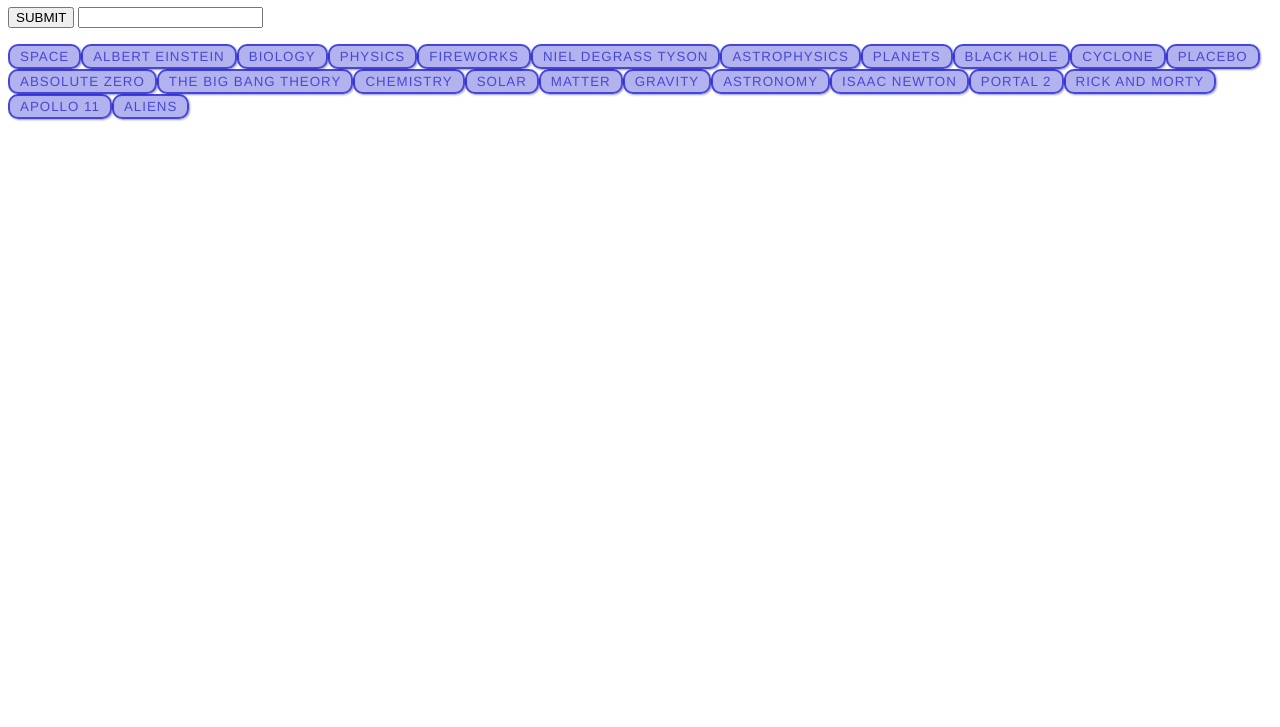
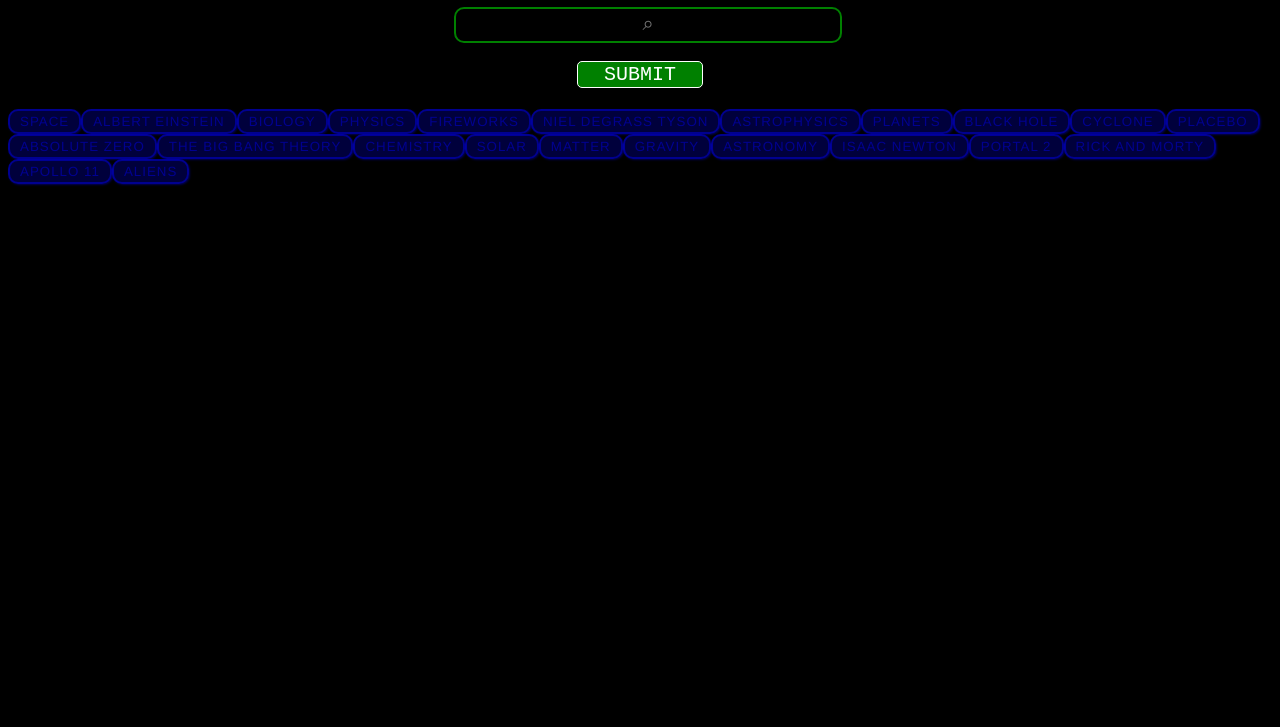
Before and after one commit to eosamdade/giphyGenerator, a plain HTML site: page index.html in a window 1280 px wide. Shown: the part 73-800 px from the top of the page. Drawn offline with nearby package versions, Linux system fonts and the light colour scheme.

Commit message:
continue to work on css for design

```diff
--- a/css/style.css
+++ b/css/style.css
@@ -1,12 +1,62 @@
+
+body {
+    background-color:black;
+}
+
+#title {
+    color:white;
+    text-align: center;
+}
+
+.search {
+    /* background-color: red; */
+    width: 100%;
+}
+
+.giphySearch {
+    width: 30%;
+    position: relative;
+    left:25%;
+    border: 2px solid green;
+    height: 30px;
+    border-radius: 10px;
+    background-color: black;
+    text-align: center;
+    font-size: 20px;
+    color: white;
+    font-family: 'Courier New', Courier, monospace;
+
+}
+
+.submit {
+    position: relative;
+    top: 50px;
+    position: relative;
+    left:45%;
+    width: 10%;
+    color:white;
+    font-family: 'Courier New', Courier, monospace;
+    font-size: 20px;
+    background-color: green;
+    border: 1px solid white;
+    border-radius: 5px;
+}
+
+.giphyButton {
+    position: relative;
+    top: 50px;
+    background-color: black;
+}
 
 .giphscontainer{
-
     background-color:black;
     display: flex;
     flex-flow: row wrap;
     justify-content: space-evenly;
     margin: 10px;
-    transform: scale(1)
+    transform: scale(1);
+    position: relative;
+    top: 50px;
 }
 .data-button {
     font-family: 'helvetica neue', helvetica, sans-serif;
@@ -22,6 +72,12 @@
     display: inline-block;
     cursor: pointer;
 }
-.size {
-
+.rating {
+    color:white;
+    /* background-color: red; */
+    width: 100px;
+    height: 100%;
+    text-align: center;
+    font-family: monospace;
+    font-size: 16px;
 }
--- a/index.html
+++ b/index.html
@@ -11,12 +11,12 @@
 <body>
 
     <h1 id="title">GIPHY GENERATOR</h1>
-    <form id="add-button">
-        <button>SUBMIT</button>
-        <input required type="text" name="giphySearch" id="giphySearch">
+    <form class="search" id="add-button">
+        <button class="submit">SUBMIT</button>
+        <input required type="text" name="giphySearch" class="giphySearch" id="giphySearch" placeholder="&#8981">
     </form>
 
-    <p id="giphyButton"></p>
+    <p class="giphyButton" id="giphyButton"></p>
 
     <div id="giphShow" class="giphscontainer"></div>
 
--- a/js/logic.js
+++ b/js/logic.js
@@ -29,6 +29,7 @@ giphyButtonGenerator()
 
 //delegated event
 $(document).on("click",".data-button",function(){
+
     console.log("listening")
 
     var buttonText = '';
@@ -40,6 +41,7 @@ $(document).on("click",".data-button",function(){
         url:queryURL,
         method:'GET',
     }).then(function(response){
+
         console.log(response);
 
         var results = response.data;
@@ -51,18 +53,18 @@ $(document).on("click",".data-button",function(){
 
         for(var i = 0; i < results.length; i++){
             var scienceDiv = $('div');
-            var p = $('<p class: rating>').text('Rating '+results[i].rating);
-            var scienceImage = $('<img class="size">');
+            var p = $('<p class= rating>').text('Rating '+results[i].rating);
+            var scienceImage = $('<img class="gifImage">');
             scienceImage.attr('src',results[i].images.fixed_height.url);
-            scienceImage.attr('still',results[i].images.fixed_height.url);
-            scienceImage.attr('animated',results[i].images.fixed_height.url);
+            scienceImage.attr('still');
+            scienceImage.attr('animated');
 
             //creat a class on the image so it is clickable
 
-        //store the animated img in an attr called animated
-        //store the still image in an attr called still
-        //use those 2 attr to switch in and out of the source attr
-        //create a state attr and set it to still orginally
+            //store the animated img in an attr called animated
+            //store the still image in an attr called still
+            //use those 2 attr to switch in and out of the source attr
+            //create a state attr and set it to still orginally
 
             scienceDiv.append(p);
             scienceDiv.append(scienceImage);
```
